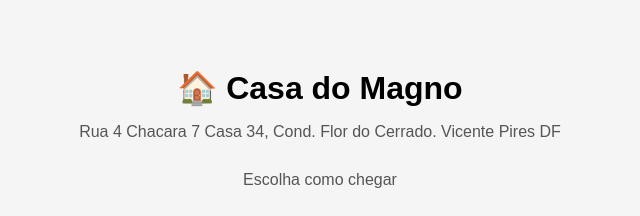
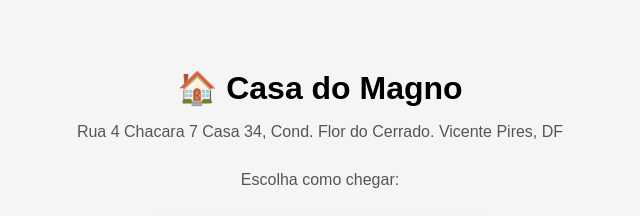
Before and after one commit to magnomachado/casa, a plain HTML site: page magno/index.html in a window 1280 px wide. Shown: the top 216 px of the page, 320-960 px from the left. Drawn offline with Linux system fonts and the light colour scheme.

Commit message:
Update index.html

```diff
--- a/magno/index.html
+++ b/magno/index.html
@@ -38,8 +38,8 @@
 <body>
 
   <h1>🏠 Casa do Magno</h1>
-  <p>Rua 4 Chacara 7 Casa 34, Cond. Flor do Cerrado. Vicente Pires DF</p>
-  <p>Escolha como chegar</p>
+  <p>Rua 4 Chacara 7 Casa 34, Cond. Flor do Cerrado. Vicente Pires, DF</p>
+  <p>Escolha como chegar:</p>
 
   <a href="https://www.google.com/maps?q=-15.8163852,-48.0214310">
     📍 Google Maps
```
